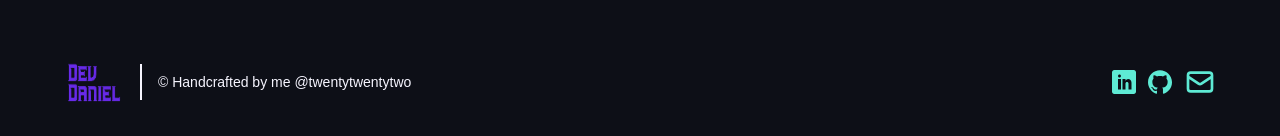
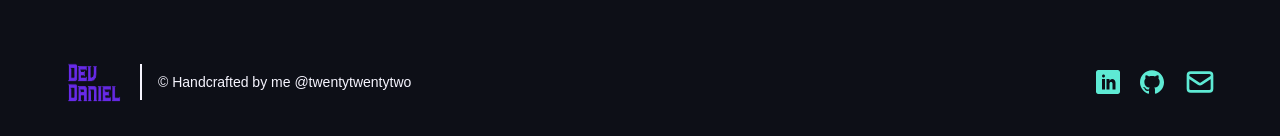
Before and after one commit to daniel0426/portfolio_2022, a Next.js app: page / in a window 1280 px wide. Shown: the part 4670-4806 px from the top of the page. Built offline with nearby package versions, Linux system fonts and the light colour scheme; what tailwindcss-autofill would draw is missing.

Commit message:
Add framer motion for animation

```diff
--- a/components/Footer.js
+++ b/components/Footer.js
@@ -27,7 +27,7 @@ function Footer() {
             target="_blank"
             rel="noreferrer"
             title="linkedin"
-            className="ml-3"
+            className="ml-5"
           >
             <ImLinkedin className="w-6 h-6 text-mint hover:brightness-125 " />
           </a>
@@ -36,7 +36,7 @@ function Footer() {
             target="_blank"
             rel="noreferrer"
             title="github"
-            className="ml-3"
+            className="ml-5"
           >
             <ImGithub className="w-6 h-6 text-mint hover:brightness-125" />
           </a>
@@ -45,7 +45,7 @@ function Footer() {
             target="_blank"
             rel="noreferrer"
             title="mail"
-            className="ml-3"
+            className="ml-5"
           >
             <HiOutlineMail className="w-8 h-8 text-mint hover:brightness-125" />
           </a>
--- a/package.json
+++ b/package.json
@@ -11,6 +11,7 @@
   "dependencies": {
     "@heroicons/react": "^1.0.6",
     "dotenv": "^16.0.1",
+    "framer-motion": "^7.1.0",
     "next": "12.1.6",
     "next-connect": "^0.13.0",
     "nodemailer": "^6.7.7",
```
Also changed, not shown: 1 other file (tests, documents, lock files or other folders).
